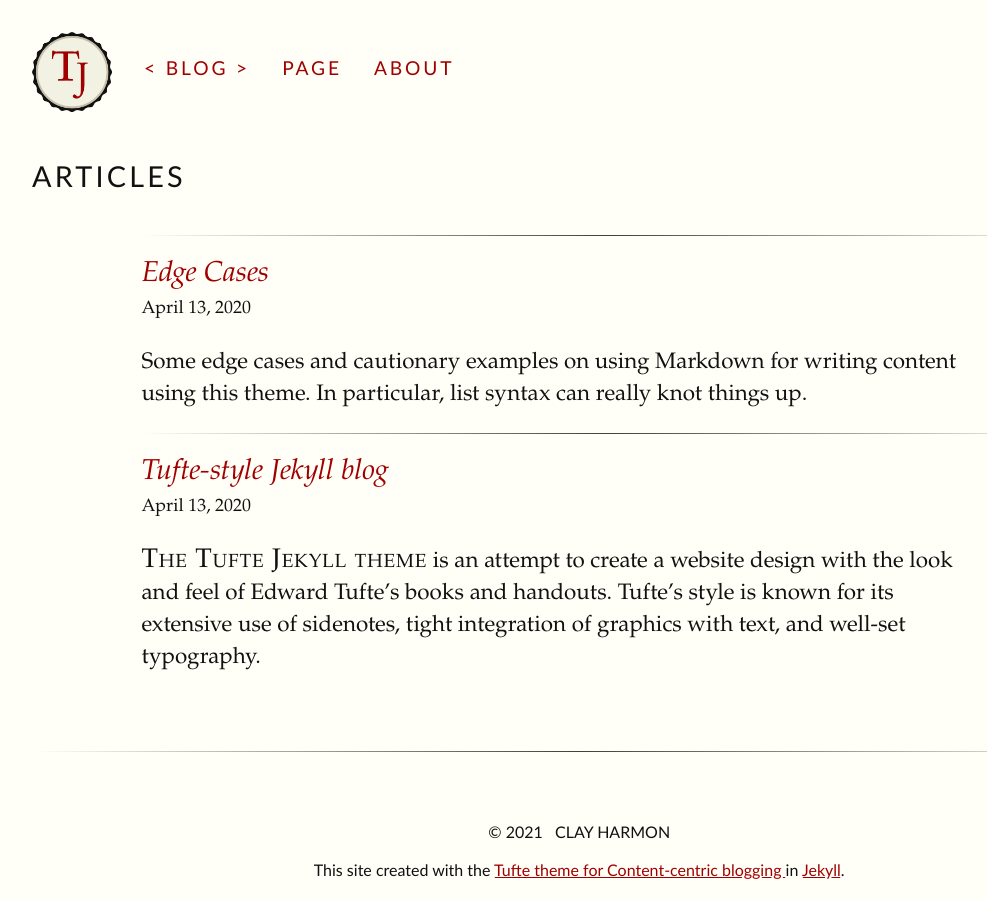
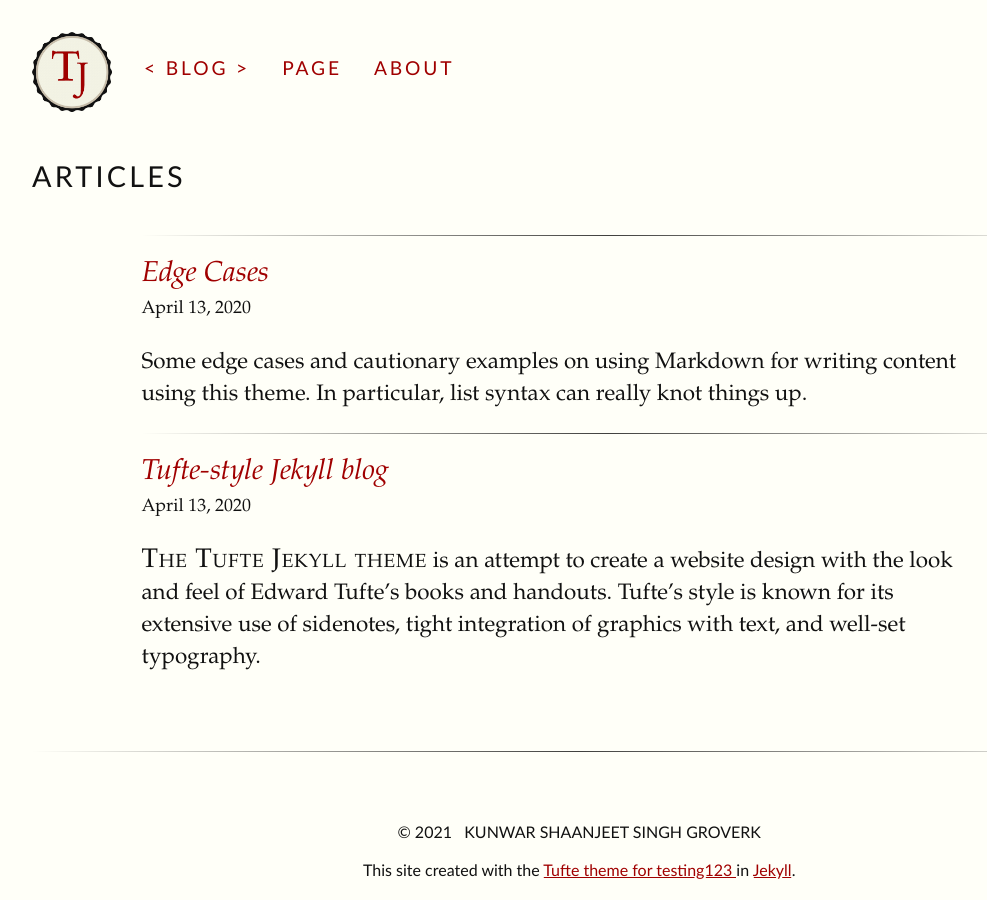
Before and after one commit to Groverkss/groverkss.github.io, a Jekyll site: the page built from index.html, in a window 1280 px wide. Shown: the whole page, without its empty margins (32-1019 px from the left). Built offline with Jekyll 4.4.1, drawn with Linux system fonts in a browser that asks for light colours.

Commit message:
Updated _config.yml

```diff
--- a/_config.yml
+++ b/_config.yml
@@ -1,14 +1,14 @@
 baseurl: /
-title: Tufte-Jekyll
-subtitle: Content-centric blogging
-author: clay harmon
+title: Blog
+subtitle: testing123
+author: Kunwar Shaanjeet Singh Groverk
 simple_search: http://google.com/search
-description: A Jekyll theme for content-rich sites
+description: I write my thoughts here
 name: tufte
 markdown: kramdown
 markdown_ext: "markdown,mkdown,mkdn,mkd,md"
 permalink: /articles/:short_year/:title
-timezone: America/New_York
+timezone: Asia/Kolkata
 excerpt_separator: <!--more-->  # you can specify your own separator, of course.
 exclude: ['Gemfile', 'Gemfile.lock', 'Rakefile', 'UploadToGithub.Rakefile', 'README.md']
 post:
```
